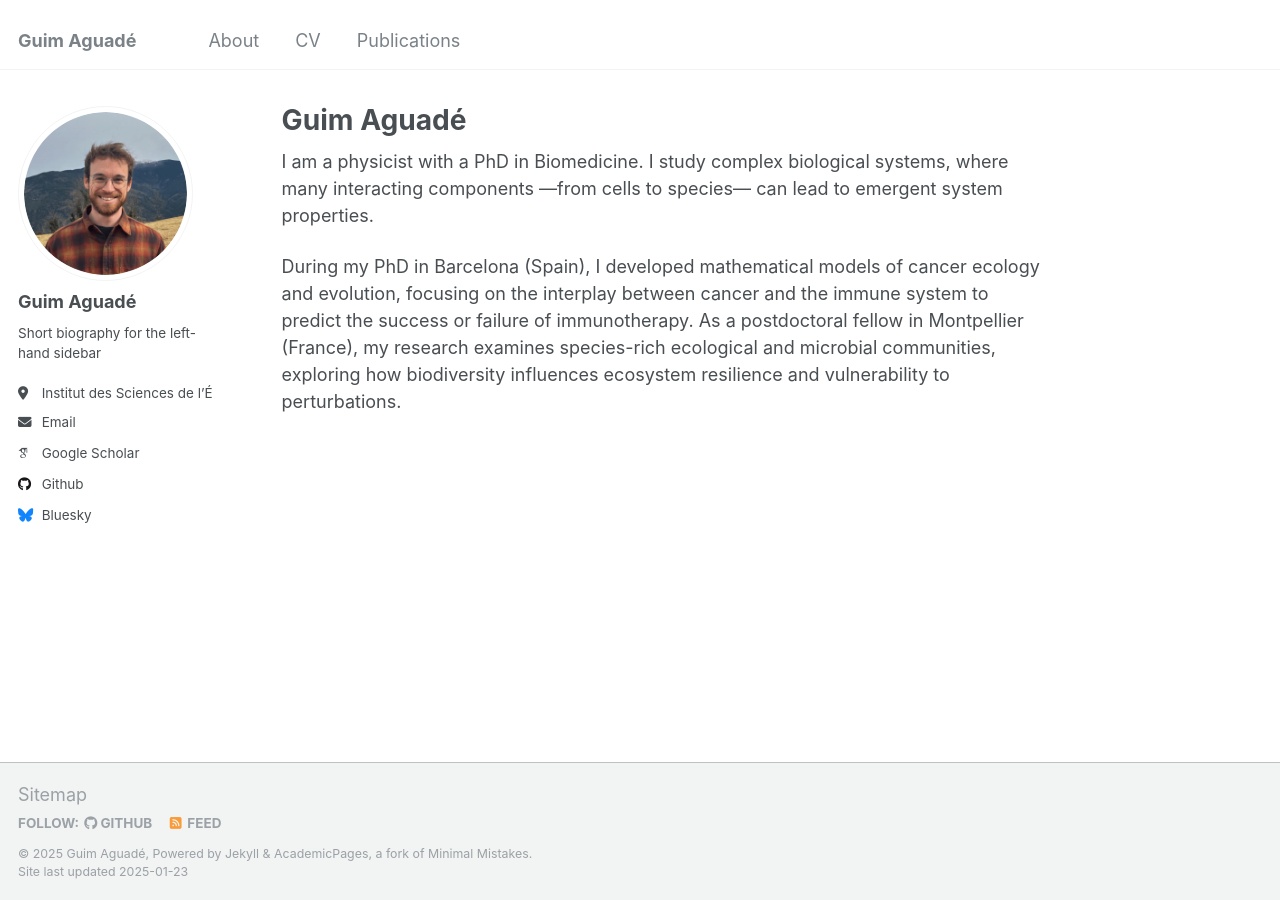
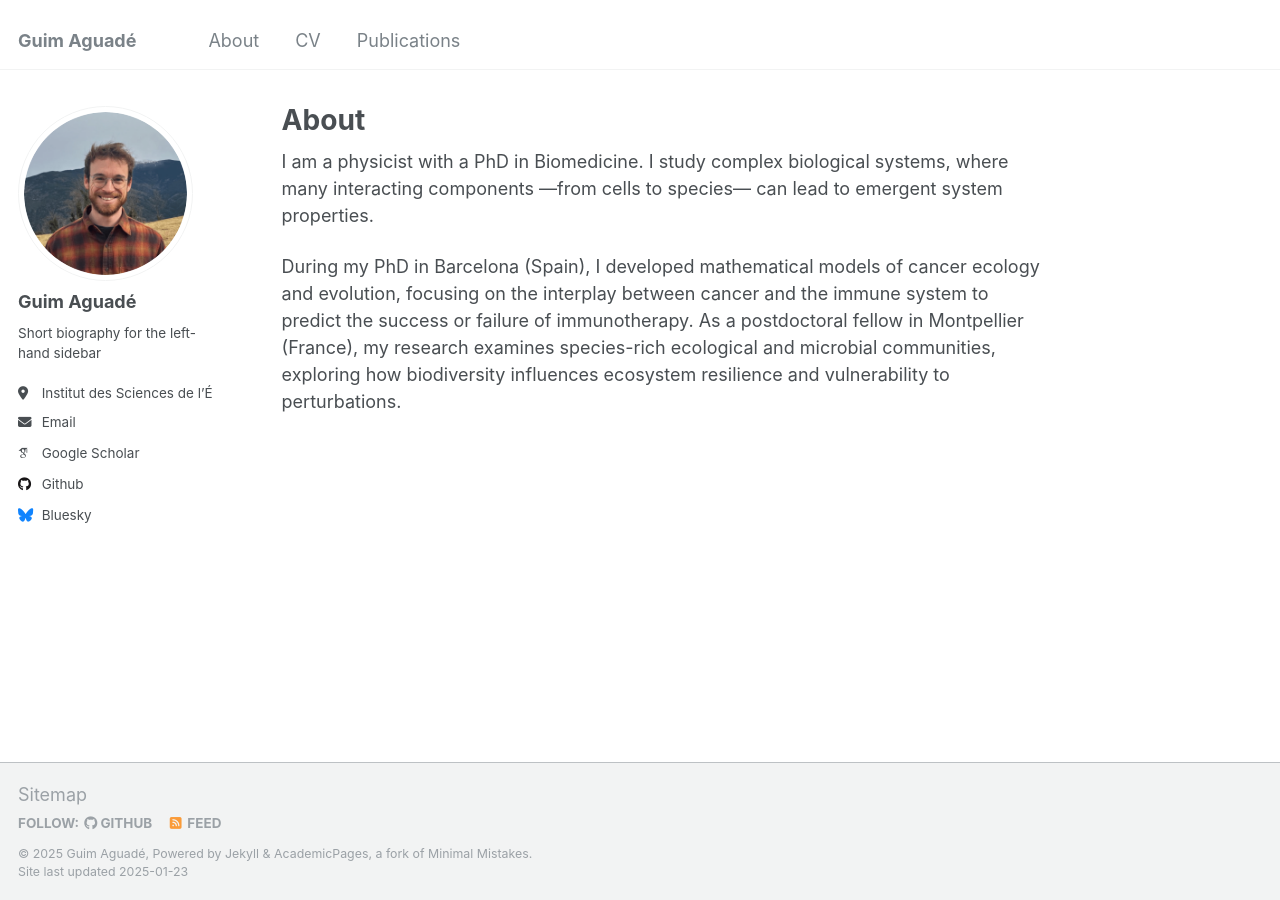
Before and after one commit to GuimAguade/GuimAguade.github.io, a Jekyll site: the page built from _pages/about.md, in a window 1280 px wide. Built offline with Jekyll 4.4.1, drawn with Linux system fonts in a browser that asks for light colours; some web fonts are replaced.

Commit message:
Update about.md

```diff
--- a/_pages/about.md
+++ b/_pages/about.md
@@ -1,6 +1,6 @@
 ---
 permalink: /
-title: "Guim Aguadé"
+title: "About"
 author_profile: true
 redirect_from:
   - /about/
```
